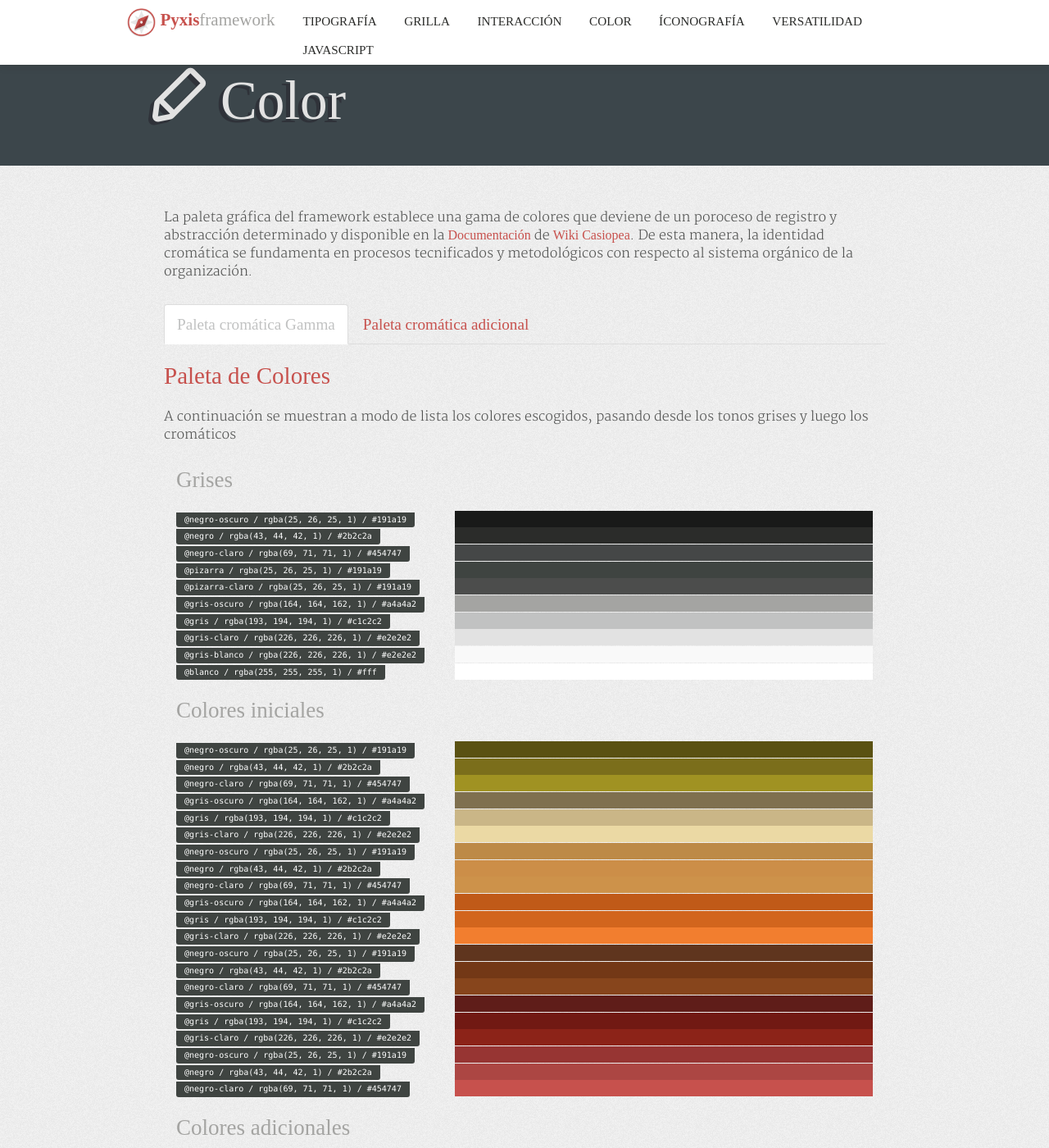
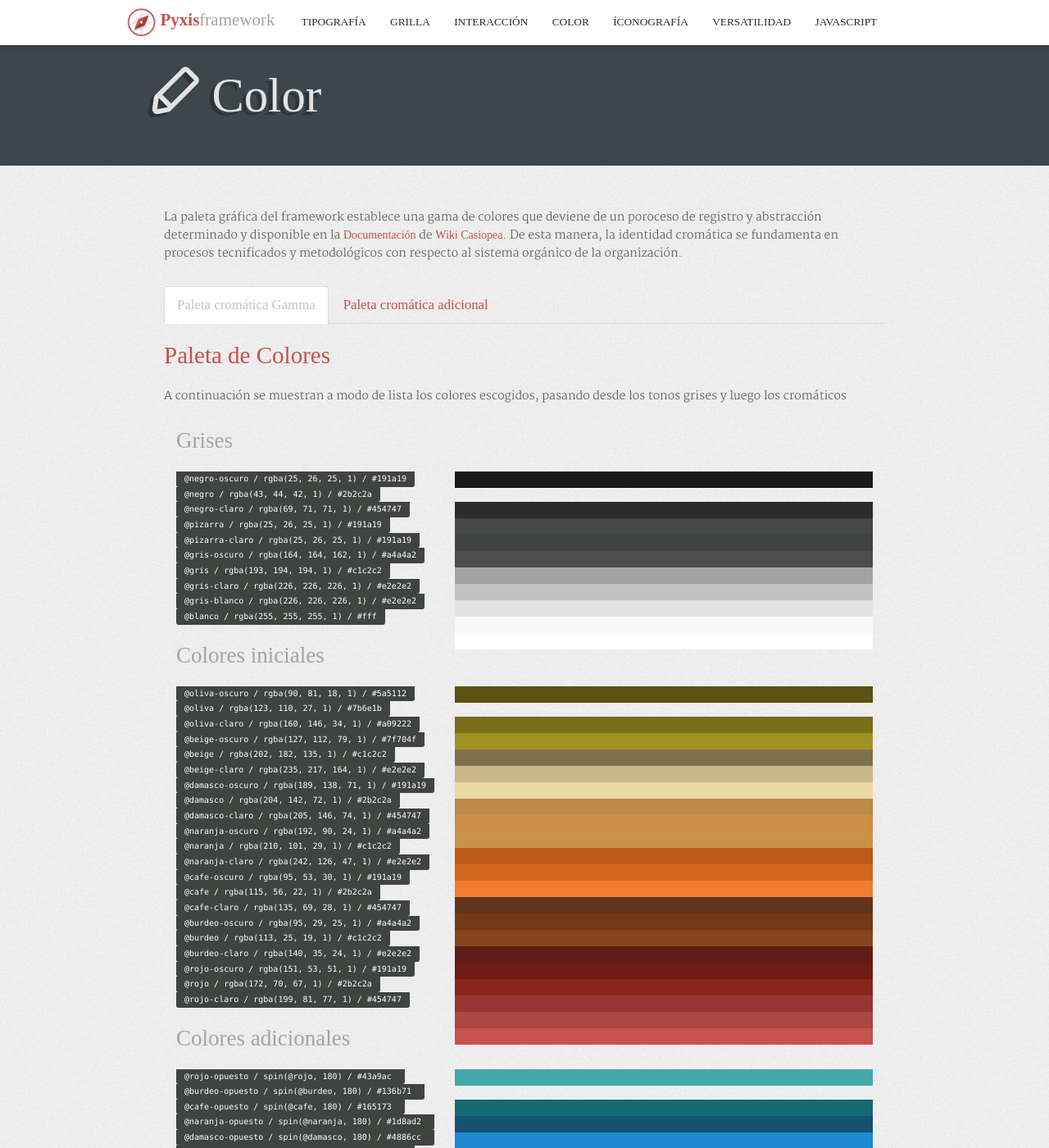
Before and after one commit to eadpucv/pyxis, a Jekyll site: the page built from pags/color.md, in a window 1280 px wide and 1400 px high. Shown: the whole window at 82% size. Built offline with Jekyll 4.4.1, drawn with Linux system fonts in a browser that asks for light colours; some web fonts are replaced; Markdown is read by kramdown in place of the engine named in the settings; some of the changed text lies outside the part shown.

Commit message:
avances en color

```diff
--- a/less/auxiliares.less
+++ b/less/auxiliares.less
@@ -90,6 +90,10 @@ width: auto;
 
 .codigo-parrafo {
     width: auto;
+    background-color: fade(@pizarra, 1%);
+    font-size: 14px;
+    color: @pizarra;
+    padding: 1px 5px !important;
 }
 
 .codigo-color {
--- a/less/navs.less
+++ b/less/navs.less
@@ -93,7 +93,7 @@ nav {
   }
 }
 .nav-rotulos {
-   padding: 8px 0 0;
+   padding: 11px 0 0;
    }
 
 // logo
--- a/less/variables.less
+++ b/less/variables.less
@@ -115,7 +115,7 @@
 
 // Proporciones tipográficas
 
-@cuerpo:						16px;				// tamaño tipográfico base en pixeles
+@cuerpo:						14px;				// tamaño tipográfico base en pixeles
 @em:							@cuerpo * 1em;		// atajo para salida en ems, ej. '12/@em'
 @interlinea:					22px;
 @cuerpo-nav:					16px;
--- a/pags/color.md
+++ b/pags/color.md
@@ -44,36 +44,36 @@ subtitle: <i class="icn icn-lapiz"></i> Color
                 <code class='codigo-color'>@gris-blanco / rgba(226, 226, 226, 1) / #e2e2e2</code><div class='caja-color fondo-blanco-gris'></div>
                 <code class='codigo-color'>@blanco / rgba(255, 255, 255, 1) / #fff</code><div class='caja-color fondo-blanco'></div>
                 <h3>Colores iniciales</h3>
-                <code class='codigo-color'>@negro-oscuro / rgba(25, 26, 25, 1) / #191a19</code><div class='caja-color fondo-oliva-oscuro'></div>
-                <code class='codigo-color'>@negro / rgba(43, 44, 42, 1) / #2b2c2a</code><div class='caja-color fondo-oliva'></div>
-                <code class='codigo-color'>@negro-claro / rgba(69, 71, 71, 1) / #454747</code><div class='caja-color fondo-oliva-claro'></div>
-                <code class='codigo-color'>@gris-oscuro / rgba(164, 164, 162, 1) / #a4a4a2</code><div class='caja-color fondo-beige-oscuro'></div>
-                <code class='codigo-color'>@gris / rgba(193, 194, 194, 1) / #c1c2c2</code><div class='caja-color fondo-beige'></div>
-                <code class='codigo-color'>@gris-claro / rgba(226, 226, 226, 1) / #e2e2e2</code><div class='caja-color fondo-beige-claro'></div>
-                <code class='codigo-color'>@negro-oscuro / rgba(25, 26, 25, 1) / #191a19</code><div class='caja-color fondo-damasco-oscuro'></div>
-                <code class='codigo-color'>@negro / rgba(43, 44, 42, 1) / #2b2c2a</code><div class='caja-color fondo-damasco'></div>
-                <code class='codigo-color'>@negro-claro / rgba(69, 71, 71, 1) / #454747</code><div class='caja-color fondo-damasco-claro'></div>
-                <code class='codigo-color'>@gris-oscuro / rgba(164, 164, 162, 1) / #a4a4a2</code><div class='caja-color fondo-naranja-oscuro'></div>
-                <code class='codigo-color'>@gris / rgba(193, 194, 194, 1) / #c1c2c2</code><div class='caja-color fondo-naranja'></div>
-                <code class='codigo-color'>@gris-claro / rgba(226, 226, 226, 1) / #e2e2e2</code><div class='caja-color fondo-naranja-claro'></div>
-                <code class='codigo-color'>@negro-oscuro / rgba(25, 26, 25, 1) / #191a19</code><div class='caja-color fondo-cafe-oscuro'></div>
-                <code class='codigo-color'>@negro / rgba(43, 44, 42, 1) / #2b2c2a</code><div class='caja-color fondo-cafe'></div>
-                <code class='codigo-color'>@negro-claro / rgba(69, 71, 71, 1) / #454747</code><div class='caja-color fondo-cafe-claro'></div>
-                <code class='codigo-color'>@gris-oscuro / rgba(164, 164, 162, 1) / #a4a4a2</code><div class='caja-color fondo-burdeo-oscuro'></div>
-                <code class='codigo-color'>@gris / rgba(193, 194, 194, 1) / #c1c2c2</code><div class='caja-color fondo-burdeo'></div>
-                <code class='codigo-color'>@gris-claro / rgba(226, 226, 226, 1) / #e2e2e2</code><div class='caja-color fondo-burdeo-claro'></div>
-                <code class='codigo-color'>@negro-oscuro / rgba(25, 26, 25, 1) / #191a19</code><div class='caja-color fondo-rojo-oscuro'></div>
-                <code class='codigo-color'>@negro / rgba(43, 44, 42, 1) / #2b2c2a</code><div class='caja-color fondo-rojo'></div>
-                <code class='codigo-color'>@negro-claro / rgba(69, 71, 71, 1) / #454747</code><div class='caja-color fondo-rojo-claro'></div>
+                <code class='codigo-color'>@oliva-oscuro / rgba(90, 81, 18, 1) / #5a5112</code><div class='caja-color fondo-oliva-oscuro'></div>
+                <code class='codigo-color'>@oliva / rgba(123, 110, 27, 1) / #7b6e1b</code><div class='caja-color fondo-oliva'></div>
+                <code class='codigo-color'>@oliva-claro / rgba(160, 146, 34, 1) / #a09222</code><div class='caja-color fondo-oliva-claro'></div>
+                <code class='codigo-color'>@beige-oscuro / rgba(127, 112, 79, 1) / #7f704f</code><div class='caja-color fondo-beige-oscuro'></div>
+                <code class='codigo-color'>@beige / rgba(202, 182, 135, 1) / #c1c2c2</code><div class='caja-color fondo-beige'></div>
+                <code class='codigo-color'>@beige-claro / rgba(235, 217, 164, 1) / #e2e2e2</code><div class='caja-color fondo-beige-claro'></div>
+                <code class='codigo-color'>@damasco-oscuro / rgba(189, 138, 71, 1) / #191a19</code><div class='caja-color fondo-damasco-oscuro'></div>
+                <code class='codigo-color'>@damasco / rgba(204, 142, 72, 1) / #2b2c2a</code><div class='caja-color fondo-damasco'></div>
+                <code class='codigo-color'>@damasco-claro / rgba(205, 146, 74, 1) / #454747</code><div class='caja-color fondo-damasco-claro'></div>
+                <code class='codigo-color'>@naranja-oscuro / rgba(192, 90, 24, 1) / #a4a4a2</code><div class='caja-color fondo-naranja-oscuro'></div>
+                <code class='codigo-color'>@naranja / rgba(210, 101, 29, 1) / #c1c2c2</code><div class='caja-color fondo-naranja'></div>
+                <code class='codigo-color'>@naranja-claro / rgba(242, 126, 47, 1) / #e2e2e2</code><div class='caja-color fondo-naranja-claro'></div>
+                <code class='codigo-color'>@cafe-oscuro / rgba(95, 53, 30, 1) / #191a19</code><div class='caja-color fondo-cafe-oscuro'></div>
+                <code class='codigo-color'>@cafe / rgba(115, 56, 22, 1) / #2b2c2a</code><div class='caja-color fondo-cafe'></div>
+                <code class='codigo-color'>@cafe-claro / rgba(135, 69, 28, 1) / #454747</code><div class='caja-color fondo-cafe-claro'></div>
+                <code class='codigo-color'>@burdeo-oscuro / rgba(95, 29, 25, 1) / #a4a4a2</code><div class='caja-color fondo-burdeo-oscuro'></div>
+                <code class='codigo-color'>@burdeo / rgba(113, 25, 19, 1) / #c1c2c2</code><div class='caja-color fondo-burdeo'></div>
+                <code class='codigo-color'>@burdeo-claro / rgba(140, 35, 24, 1) / #e2e2e2</code><div class='caja-color fondo-burdeo-claro'></div>
+                <code class='codigo-color'>@rojo-oscuro / rgba(151, 53, 51, 1) / #191a19</code><div class='caja-color fondo-rojo-oscuro'></div>
+                <code class='codigo-color'>@rojo / rgba(172, 70, 67, 1) / #2b2c2a</code><div class='caja-color fondo-rojo'></div>
+                <code class='codigo-color'>@rojo-claro / rgba(199, 81, 77, 1) / #454747</code><div class='caja-color fondo-rojo-claro'></div>
                 <h3>Colores adicionales</h3>
-                <code class='codigo-color'>@negro / rgba(43, 44, 42, 1) / #2b2c2a</code><div class='caja-color fondo-rojo-opuesto'></div>
-                <code class='codigo-color'>@negro-claro / rgba(69, 71, 71, 1) / #454747</code><div class='caja-color fondo-burdeo-opuesto'></div>
-                <code class='codigo-color'>@gris-oscuro / rgba(164, 164, 162, 1) / #a4a4a2</code><div class='caja-color fondo-cafe-opuesto'></div>
-                <code class='codigo-color'>@gris / rgba(193, 194, 194, 1) / #c1c2c2</code><div class='caja-color fondo-naranja-opuesto'></div>
-                <code class='codigo-color'>@gris-claro / rgba(226, 226, 226, 1) / #e2e2e2</code><div class='caja-color fondo-damasco-opuesto'></div>
-                <code class='codigo-color'>@negro-oscuro / rgba(25, 26, 25, 1) / #191a19</code><div class='caja-color fondo-beige-opuesto'></div>
-                <code class='codigo-color'>@negro / rgba(43, 44, 42, 1) / #2b2c2a</code><div class='caja-color fondo-oliva-opuesto'></div>
-                <code class='codigo-color'>@negro-claro / rgba(69, 71, 71, 1) / #454747</code><div class='caja-color fondo-ahuesado'></div>
+                <code class='codigo-color'>@rojo-opuesto / spin(@rojo, 180) / #43a9ac </code><div class='caja-color fondo-rojo-opuesto'></div>
+                <code class='codigo-color'>@burdeo-opuesto / spin(@burdeo, 180) / #136b71 </code><div class='caja-color fondo-burdeo-opuesto'></div>
+                <code class='codigo-color'>@cafe-opuesto / spin(@cafe, 180) / #165173 </code><div class='caja-color fondo-cafe-opuesto'></div>
+                <code class='codigo-color'>@naranja-opuesto / spin(@naranja, 180) / #1d8ad2 </code><div class='caja-color fondo-naranja-opuesto'></div>
+                <code class='codigo-color'>@damasco-opuesto / spin(@damasco, 180) / #4886cc </code><div class='caja-color fondo-damasco-opuesto'></div>
+                <code class='codigo-color'>@beige-opuesto / spin(@beige, 180) / #879bca </code><div class='caja-color fondo-beige-opuesto'></div>
+                <code class='codigo-color'>@oliva-opuesto / spin(@oliva, 180) / #1b287b </code><div class='caja-color fondo-oliva-opuesto'></div>
+                <code class='codigo-color'>@ahuesado / rgba(239, 242, 219, 1) / #eff2db </code><div class='caja-color fondo-ahuesado'></div>
             </div>
         </div>
         <div class="tab-pane fade in active" id="paleta-adicional">
```
Also changed, not shown: index.md (+14 -14 lines), pags/interaccion.md (+1 -1 lines), css/pyxis.css.
